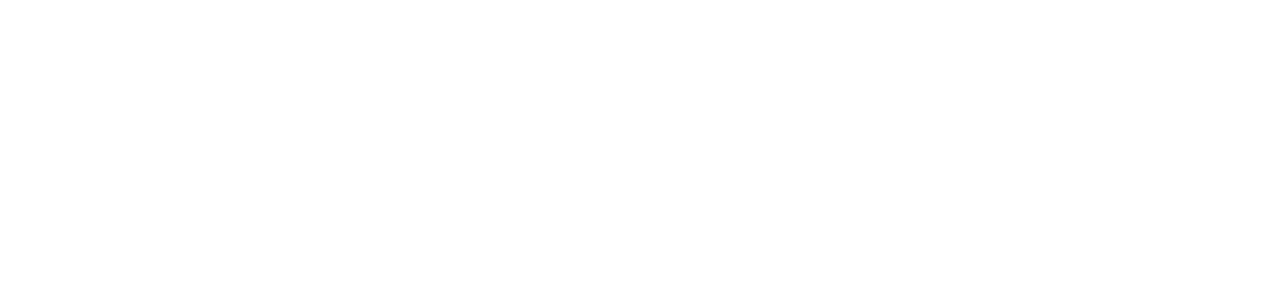
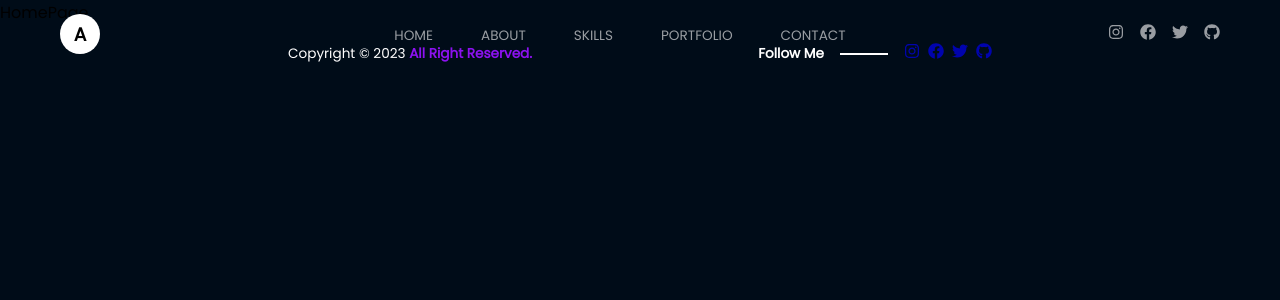
Before and after one commit to infysumanta/sumantakabiraj.com, a React (Create React App) app: page / in a window 1280 px wide. Shown: the top 300 px of the page. Built offline with nearby package versions, Linux system fonts and the light colour scheme.

Commit message:
header and footer design

```diff
--- a/src/App.css
+++ b/src/App.css
@@ -1,38 +1,13 @@
-.App {
-  text-align: center;
+@import url("https://fonts.googleapis.com/css2?family=Poppins&display=swap");
+
+* {
+  padding: 0;
+  margin: 0;
+  box-sizing: border-box;
+  scroll-behavior: smooth;
 }
-
-.App-logo {
-  height: 40vmin;
-  pointer-events: none;
+body {
+  background: #000c18;
+  font-family: "Poppins", sans-serif;
+  font-weight: 500;
 }
-
-@media (prefers-reduced-motion: no-preference) {
-  .App-logo {
-    animation: App-logo-spin infinite 20s linear;
-  }
-}
-
-.App-header {
-  background-color: #282c34;
-  min-height: 100vh;
-  display: flex;
-  flex-direction: column;
-  align-items: center;
-  justify-content: center;
-  font-size: calc(10px + 2vmin);
-  color: white;
-}
-
-.App-link {
-  color: #61dafb;
-}
-
-@keyframes App-logo-spin {
-  from {
-    transform: rotate(0deg);
-  }
-  to {
-    transform: rotate(360deg);
-  }
-}
--- a/src/App.js
+++ b/src/App.js
@@ -1,7 +1,18 @@
 import "./App.css";
+import { Routes, Route } from "react-router-dom";
+import HomePage from "./pages/HomePage";
+import AppLayout from "./components/Layouts/AppLayout";
 
 function App() {
-  return <div className="App"></div>;
+  return (
+    <div>
+      <Routes>
+        <Route path="/" element={<AppLayout />}>
+          <Route index element={<HomePage />} />
+        </Route>
+      </Routes>
+    </div>
+  );
 }
 
 export default App;
--- /dev/null
+++ b/src/components/Layouts/AppLayout.jsx
@@ -0,0 +1,16 @@
+import React from "react";
+import { Outlet } from "react-router-dom";
+import Footer from "./Footer/Footer";
+import Header from "./Header";
+
+const AppLayout = () => {
+  return (
+    <>
+      <Header />
+      <Outlet />
+      <Footer />
+    </>
+  );
+};
+
+export default AppLayout;
--- /dev/null
+++ b/src/components/Layouts/Footer/Footer.jsx
@@ -0,0 +1,55 @@
+import React from "react";
+import { FaInstagram, FaFacebook, FaTwitter, FaGithub } from "react-icons/fa";
+import "./Footer.scss";
+import { motion } from "framer-motion";
+const socialIcons = [
+  {
+    icon: <FaInstagram />,
+    link: "https://sumantakabiraj.com",
+  },
+  {
+    icon: <FaFacebook />,
+    link: "https://sumantakabiraj.com",
+  },
+  {
+    icon: <FaTwitter />,
+    link: "https://sumantakabiraj.com",
+  },
+  {
+    icon: <FaGithub />,
+    link: "https://sumantakabiraj.com",
+  },
+];
+
+const Footer = () => {
+  return (
+    <motion.div
+      initial={{ opacity: 0 }}
+      whileInView={{
+        opacity: 1,
+      }}
+      transition={{ duration: 1.5 }}
+      className="footer"
+    >
+      <div className="copyright">
+        <p>
+          Copyright &copy; {new Date().getFullYear()}{" "}
+          <span>All Right Reserved.</span>{" "}
+        </p>
+      </div>
+      <div className="followMe">
+        <h4>Follow Me</h4>
+        <div className="stick"></div>
+        <div className="social_icons">
+          {socialIcons.map((social, index) => (
+            <div key={index}>
+              <a href={social.link}>{social.icon}</a>
+            </div>
+          ))}
+        </div>
+      </div>
+    </motion.div>
+  );
+};
+
+export default Footer;
--- /dev/null
+++ b/src/components/Layouts/Footer/Footer.scss
@@ -0,0 +1,50 @@
+.footer {
+  display: flex;
+  justify-content: space-between;
+  align-items: center;
+  flex-wrap: wrap;
+  padding: 1rem 3rem;
+  max-width: 800px;
+  margin-left: auto;
+  margin-right: auto;
+  color: #fff;
+  column-gap: 2rem;
+
+  .copyright {
+    p {
+      font-size: 0.85rem;
+
+      span {
+        color: #8c12f0;
+        font-weight: 800;
+      }
+    }
+  }
+  .followMe {
+    display: flex;
+    align-items: center;
+    gap: 1rem;
+
+    h4 {
+      font-size: 0.85rem;
+    }
+    .stick {
+      height: 2px;
+      width: 3rem;
+      background: #fff;
+    }
+
+    .social_icons {
+      display: flex;
+      gap: 0.5rem;
+
+      svg {
+        opacity: 0.7;
+        cursor: pointer;
+        &:hover {
+          opacity: 1;
+        }
+      }
+    }
+  }
+}
--- /dev/null
+++ b/src/components/Layouts/Header.jsx
@@ -0,0 +1,12 @@
+import React from "react";
+import Navbar from "./Navbar/Navbar";
+
+const Header = () => {
+  return (
+    <>
+      <Navbar />
+    </>
+  );
+};
+
+export default Header;
--- /dev/null
+++ b/src/components/Layouts/Navbar/Navbar.jsx
@@ -0,0 +1,125 @@
+import React, { useEffect, useState } from "react";
+import { FaFacebook, FaGithub, FaInstagram, FaTwitter } from "react-icons/fa";
+import { HiMenuAlt4, HiX } from "react-icons/hi";
+import "./Navbar.scss";
+import { motion } from "framer-motion";
+
+const navLinks = ["home", "about", "skills", "portfolio", "contact"];
+const socialIcons = [
+  {
+    icon: <FaInstagram />,
+    link: "https://sumantakabiraj.com",
+  },
+  {
+    icon: <FaFacebook />,
+    link: "https://sumantakabiraj.com",
+  },
+  {
+    icon: <FaTwitter />,
+    link: "https://sumantakabiraj.com",
+  },
+  {
+    icon: <FaGithub />,
+    link: "https://sumantakabiraj.com",
+  },
+];
+
+const Navbar = () => {
+  const [scroll, setScroll] = useState(false);
+  const [toggle, setToggle] = useState(false);
+
+  const menuVariants = {
+    hidden: {
+      scale: 0,
+    },
+    visible: {
+      scale: 50,
+      transition: {
+        type: "tween",
+        duration: 0.5,
+      },
+    },
+  };
+  const navLinkVariants = {
+    hidden: {
+      display: "none",
+      opacity: 0,
+    },
+    visible: {
+      opacity: 1,
+      y: -30,
+      transition: {
+        delay: 0.7,
+      },
+    },
+  };
+
+  useEffect(() => {
+    window.addEventListener("scroll", () => {
+      setScroll(window.scrollY > 20);
+    });
+  }, []);
+
+  return (
+    <motion.div
+      initial={{ y: -25 }}
+      animate={{ y: -5 }}
+      transition={{ duration: 0.5 }}
+      className={scroll ? "header active" : "header"}
+    >
+      <div className="Nav_container">
+        <div className="logo">
+          <h3>A</h3>
+        </div>
+        <ul className="nav_links">
+          {navLinks.map((navlink, index) => {
+            return (
+              <li key={index}>
+                <a href={`#${navlink}`}>{navlink}</a>
+              </li>
+            );
+          })}
+        </ul>
+        <div className="social_icons">
+          {socialIcons.map((social, index) => (
+            <div key={index}>
+              <a href={social.link}>{social.icon}</a>
+            </div>
+          ))}
+        </div>
+        <div className="menu">
+          <HiMenuAlt4
+            onClick={() => {
+              setToggle(true);
+            }}
+          />
+        </div>
+        <motion.div
+          className="closeMenu"
+          variants={menuVariants}
+          initial="hidden"
+          animate={toggle ? "visible" : "hidden"}
+        ></motion.div>
+
+        <motion.div
+          variants={navLinkVariants}
+          animate={toggle ? "visible" : "hidden"}
+          className="menuX"
+        >
+          <HiX onClick={() => setToggle(false)} />
+          {navLinks.map((navlink, index) => {
+            return (
+              <li key={index}>
+                <a href={`#${navlink}`} onClick={() => setToggle(false)}>
+                  {navlink}
+                </a>
+              </li>
+            );
+          })}
+        </motion.div>
+      </div>
+    </motion.div>
+  );
+};
+
+export default Navbar;
--- /dev/null
+++ b/src/components/Layouts/Navbar/Navbar.scss
@@ -0,0 +1,149 @@
+.header {
+  position: fixed;
+  width: 100%;
+  top: 0;
+  left: 0;
+  z-index: 10;
+
+  &.active {
+    background: rgba(255, 255, 255, 0.15);
+    backdrop-filter: blur(10px);
+  }
+}
+.Nav_container {
+  position: relative;
+  max-width: 1224px;
+  display: flex;
+  justify-content: space-between;
+  align-items: center;
+  padding: 1.2rem 2rem;
+  margin-left: auto;
+  margin-right: auto;
+  .logo {
+    background: #fff;
+    width: 40px;
+    height: 40px;
+    border-radius: 50%;
+    display: flex;
+    align-items: center;
+    justify-content: center;
+    cursor: pointer;
+  }
+  .social_icons {
+    display: flex;
+    @media screen and (max-width: 800px) {
+      display: none;
+    }
+    div {
+      margin-left: 1rem;
+
+      svg {
+        cursor: pointer;
+        color: #fff;
+        opacity: 0.6;
+        transition: 0.3s;
+        z-index: 5;
+
+        &:hover {
+          opacity: 1;
+        }
+      }
+    }
+  }
+
+  .menu {
+    background: #fff;
+    width: 35px;
+    height: 35px;
+    border-radius: 50%;
+    position: relative;
+    display: flex;
+    align-items: center;
+    justify-content: center;
+    display: none;
+    cursor: pointer;
+
+    @media screen and (max-width: 800px) {
+      display: block;
+      display: flex;
+      align-items: center;
+      justify-content: center;
+    }
+
+    svg {
+      width: 70%;
+      height: 70%;
+    }
+  }
+
+  .closeMenu {
+    background: #000;
+    width: 4rem;
+    height: 4rem;
+    position: fixed;
+    right: 0;
+    top: 0;
+    border-radius: 50%;
+  }
+  .menuX {
+    color: #fff;
+    position: fixed;
+    top: 2rem;
+    left: 0;
+    width: 100%;
+    display: flex;
+    align-items: center;
+    justify-content: center;
+    flex-direction: column;
+    height: 100vh;
+
+    svg {
+      cursor: pointer;
+      width: 1.5rem;
+      height: 1.5rem;
+      position: absolute;
+      top: 2rem;
+      right: 5rem;
+    }
+    li {
+      list-style: none;
+      margin-top: 1rem;
+
+      a {
+        text-decoration: none;
+        text-transform: uppercase;
+        color: #fff;
+        font-size: 1.5rem;
+        opacity: 0.6;
+        transition: all 0.3s ease;
+        &:hover {
+          opacity: 1;
+        }
+      }
+    }
+  }
+}
+.nav_links {
+  display: flex;
+  list-style: none;
+
+  li {
+    margin-left: 3rem;
+
+    @media screen and (max-width: 800px) {
+      display: none;
+    }
+
+    a {
+      text-decoration: none;
+      transition: 0.3s;
+      color: #fff;
+      text-transform: uppercase;
+      font-size: 0.85rem;
+      opacity: 0.6;
+      &:hover {
+        opacity: 1;
+      }
+    }
+  }
+}
--- a/src/index.js
+++ b/src/index.js
@@ -2,10 +2,13 @@
 import ReactDOM from "react-dom/client";
 import "./index.css";
 import App from "./App";
+import { BrowserRouter } from "react-router-dom";
 
 const root = ReactDOM.createRoot(document.getElementById("root"));
 root.render(
   <React.StrictMode>
-    <App />
+    <BrowserRouter>
+      <App />
+    </BrowserRouter>
   </React.StrictMode>
 );
--- /dev/null
+++ b/src/pages/HomePage.jsx
@@ -0,0 +1,7 @@
+import React from "react";
+
+const HomePage = () => {
+  return <div>HomePage</div>;
+};
+
+export default HomePage;
```
